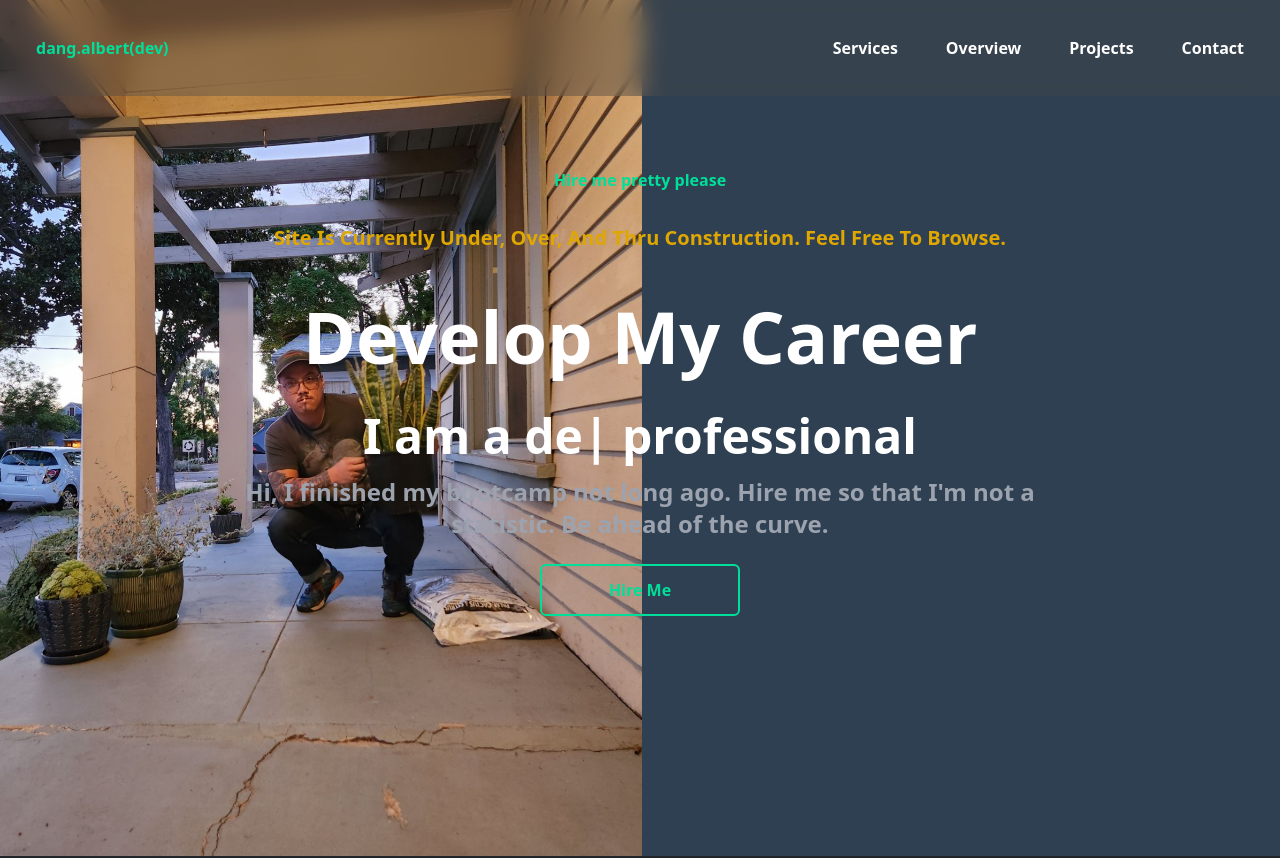
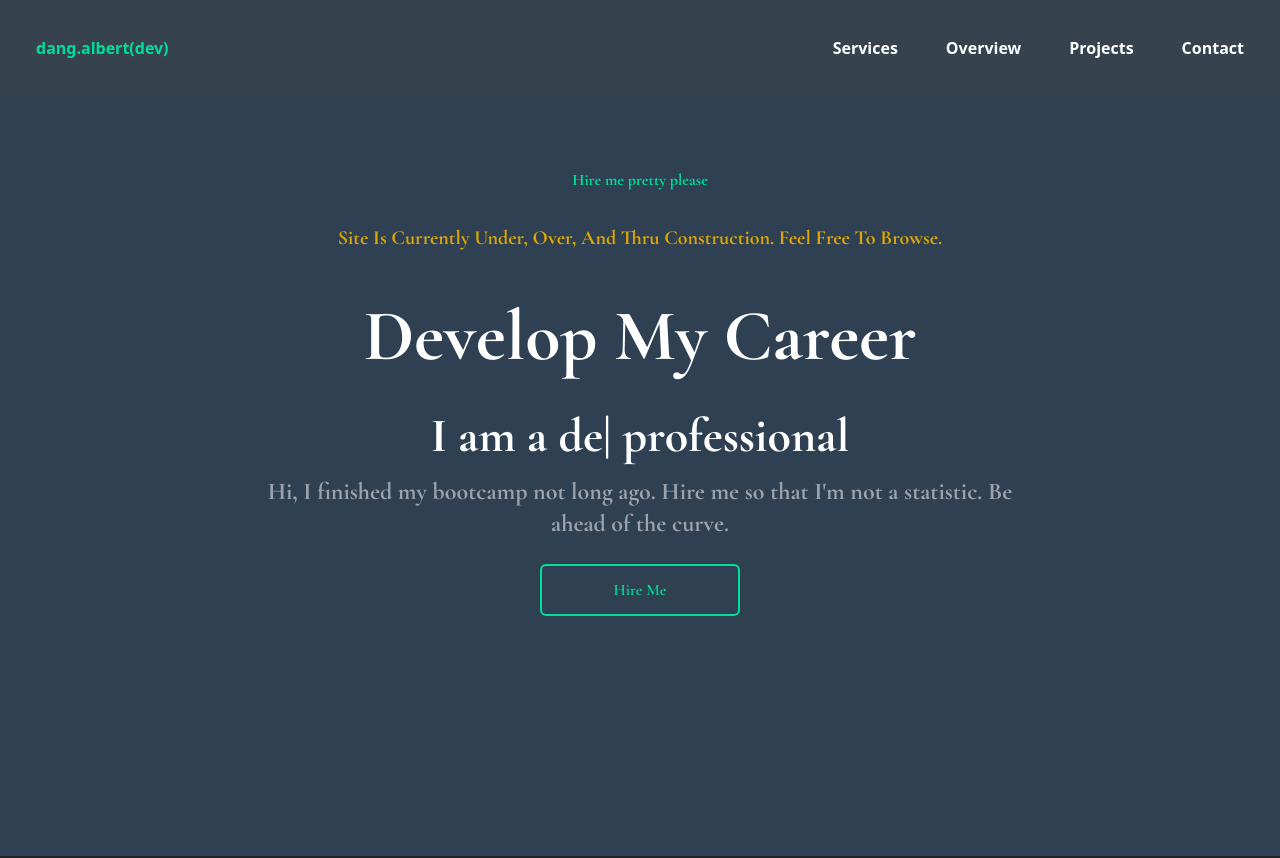
Before and after one commit to albertdang8/portfolio, a React (Vite) app in the folder code/: page / in a window 1280 px wide. Shown: the top 858 px of the page. Built offline with nearby package versions, Linux system fonts and the light colour scheme; some icons are missing; a web font is replaced by a local one.

Commit message:
test img ignore this

```diff
--- a/code/src/sections/Hero.jsx
+++ b/code/src/sections/Hero.jsx
@@ -24,8 +24,8 @@ const Hero = () => {
   }, []);
 
   return (
-    <section id="hero" className="text-white" style={{
-      backgroundImage: `url('/me.jpg')`,
+    <section id="hero" className="text-white text" style={{
+      // backgroundImage: `url('/me2.jpg')`,
       backgroundPosition: 'left',
       backgroundSize: 'contain',
       backgroundRepeat: 'no-repeat'
--- a/code/src/sections/Portfolio.jsx
+++ b/code/src/sections/Portfolio.jsx
@@ -2,6 +2,7 @@ import { FaChevronDown } from "react-icons/fa6";
 
 // create cards without anchors leading to the site themselves, rather display the technologies utilized
 // make project section either top banner or within the first action
+// refactor the arrow buttons and navbar to reflect a linear flow
 
 const Portfolio = () => {
   return (
```
Also changed, not shown: code/public/me2.jpg (added).
